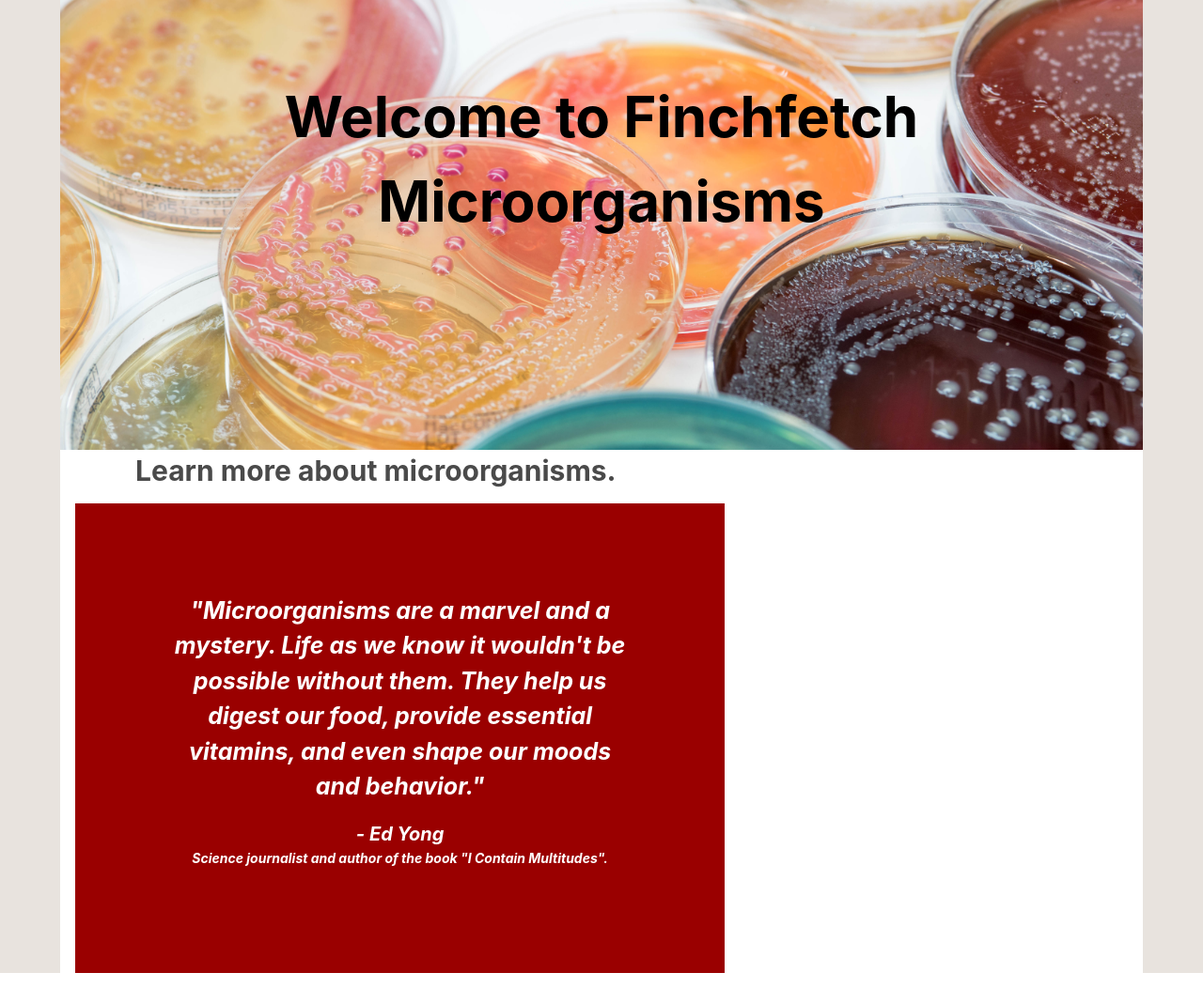
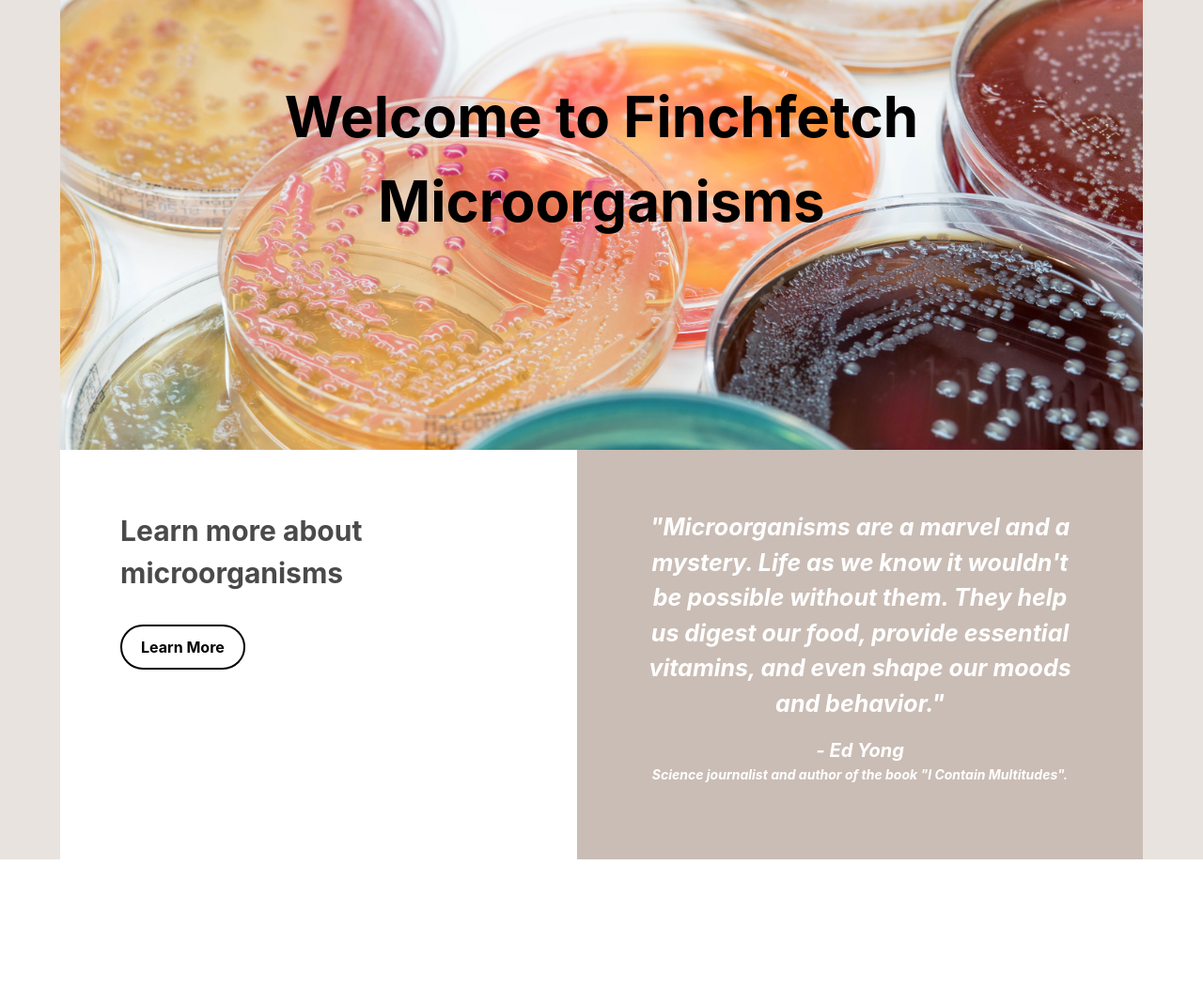
Before and after one commit to DoloresCode/finchfetch, a Django app: page / in a window 1280 px wide. Shown: the part 85-1137 px from the top of the page at 94% size. After the commit the page ends 1000 px from the top, so only its background shows below. Run offline with Django 4.2, Linux system fonts and the light colour scheme.

Commit message:
button added on homepage

```diff
--- a/main_app/static/styles/main.css
+++ b/main_app/static/styles/main.css
@@ -52,29 +52,51 @@ p {
     margin-top: 2rem;
     width: 100%;
     height: 60vh;
-
 }
 
 .paragraph-home {
     font-size: 30px;
     font-weight: bold;
-    margin-left: 5rem;
+    margin-left: 0rem;
 }
 
 .sous-banner-home{
     background-color: #ffffff;
     margin-bottom: 1rem;
+    display: flex;
+    justify-content: space-between;
+}
+
+.right-side-banner{
+    background-color: white;
+    padding: 4rem;
+}
+
+.learn-more-btn {
+    display: inline-block;
+    padding: 10px 20px;
+    background-color: white;
+    color: black;
+    border: 2px solid black;
+    text-decoration: none;
+    font-weight: bold;
+    border-radius: 50px;
+    margin-top: 2rem;
+}
+
+.learn-more-btn:hover {
+    background-color: black;
+    color: white;
 }
 
 .section-quote {
     width: 60%;
-    margin-left: 1rem;
-    margin-top: 1%;
+    /* margin-left: 1rem; */
     font-weight: bold;
     font-style: italic;
     text-align: center;
-    background-color: #9A0000;
-    padding: 6rem;
+    background-color: #CABDB5;
+    padding: 4rem;
 }
 
 .quote {
@@ -92,6 +114,7 @@ p {
     font-size: 14px;
     padding-bottom: 1rem;
 }
+
 
 
 /*About Page*/
--- a/main_app/templates/home.html
+++ b/main_app/templates/home.html
@@ -3,8 +3,9 @@
   <h1 class="home-main-title">Welcome to Finchfetch Microorganisms</h1>
 </div>
 <div class="sous-banner-home">
-  <div class="right-side">
-    <p class="paragraph-home">Learn more about microorganisms.</p>
+  <div class="right-side-banner">
+    <p class="paragraph-home">Learn more about microorganisms</p>
+    <a class="learn-more-btn" href="/microorganisms/">Learn More</a>
   </div>
   <div class="section-quote">
     <p class="quote">
```
